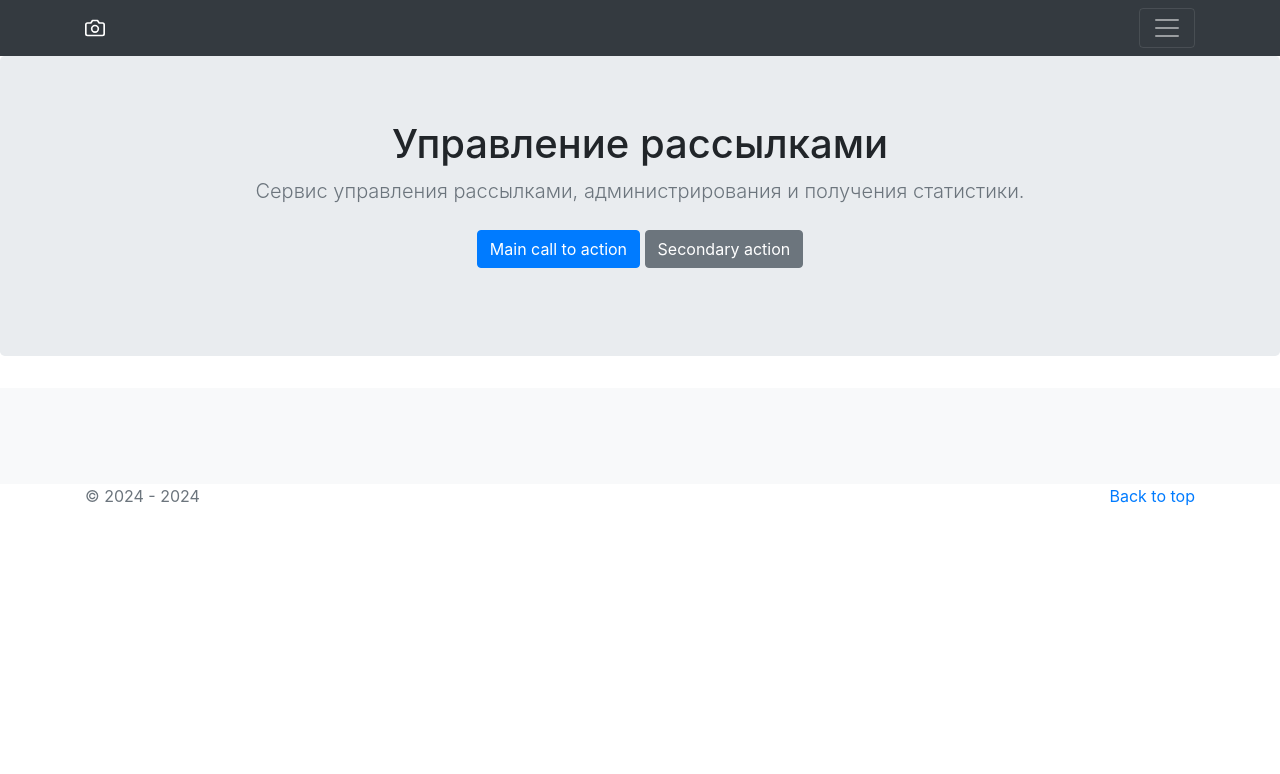
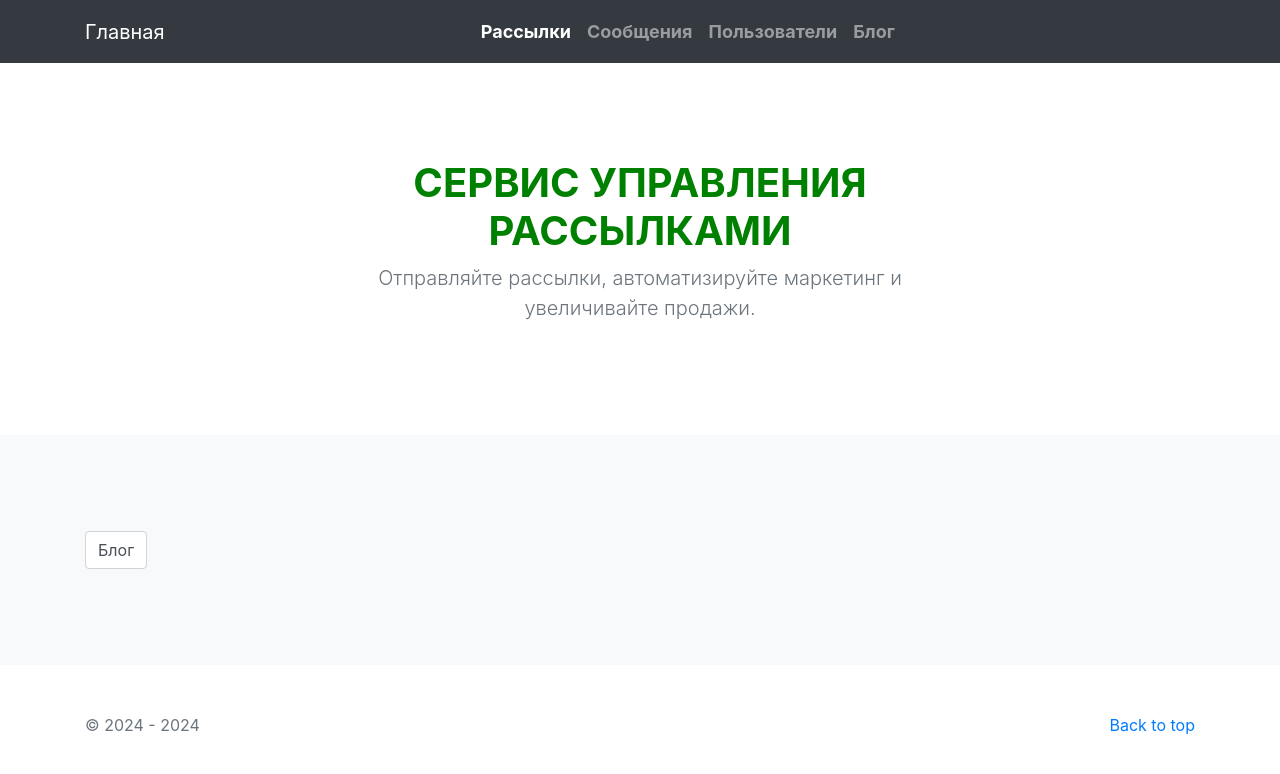
Before and after one commit to kkatka1/mailing_service, a Django app: template blog/templates/blog/blog_list.html in a window 1280 px wide. Shown: the top 774 px of the page. Run offline with Django 5.2, Linux system fonts and the light colour scheme; the template is opened without the code that fills it, so the values that code supplies are empty; some libraries are stand-ins or nearby versions.

Commit message:
резервный коммит

```diff
--- a/blog/templates/blog/blog_list.html
+++ b/blog/templates/blog/blog_list.html
@@ -1,28 +1,34 @@
-{% extends 'mailing/base.html' %}
+{% extends 'mailing/home.html' %}
+{% load my_tags %}
+{% block content %}
+<div class="album py-5 bg-body-tertiary">
+    <div class="container">
+        <div class="form-control text-center"> Блог </div>
+        <div class="row row-cols-1 row-cols-sm-2 row-cols-md-3 g-3">
 
-{% block content %}
-<div class="col-12 mb-5">
-    <a class="btn btn-outline-primary" href="{% url 'blog:create' %}">Добавить статью</a>
-</div>
-{% for object in object_list %}
-<div class="col-md-4">
-    <div class="card mb-4 box-shadow">
-        <div class="card-body">
-            <p class="card-text">
-                {{ object | title }}
-            </p>
-            <div class="d-flex justify-content-between align-items-center">
-                <div class="btn-group">
-                    <a href="{% url 'blog:view' object.pk %}"
-                       class="btn btn-sm btn-outline-secondary">Просмотр</a>
-                    <a href="{% url 'blog:update' object.pk %}" type="button"
-                       class="btn btn-sm btn-outline-secondary">Редактировать</a>
-                    <a href="{% url 'blog:delete' object.pk %}" type="button"
-                        class="btn btn-sm btn-outline-danger">Delete</a>
+            {% for item in object_list %}
+
+            <div class="col">
+                <div class="card shadow-sm">
+                    {% if blog.image %}
+                        <img src="{{ blog.image | media_filter }}">
+                    {% endif %}
+                    <div class="card-body">
+                        <p class="card-text">Тема: {{ item.title }}</p>
+                        <p class="card-text">Статус: {{ item.body | slice:":100" }}</p>
+                        <p class="card-text">Тема: {{ item.views_count }}</p>
+                        <div class="d-flex justify-content-between align-items-center">
+                            <div class="btn-group">
+                                <a class="btn btn-primary" href="{% url 'blog:blog_detail' item.pk %}" role="button">Посмотреть</a>
+
+                            </div>
+                        </div>
+                    </div>
                 </div>
             </div>
+
+            {% endfor %}
         </div>
     </div>
 </div>
-{% endfor %}
 {% endblock %}
--- a/config/settings.py
+++ b/config/settings.py
@@ -125,6 +125,7 @@ USE_TZ = True
 
 STATIC_URL = 'static/'
 
+
 STATICFILES_DIRS = (
     BASE_DIR / 'static',
 )
--- a/config/urls.py
+++ b/config/urls.py
@@ -22,6 +22,6 @@ from django.views.generic import RedirectView
 
 urlpatterns = [
     path('admin/', admin.site.urls),
-    path('mailing/', include('mailing.urls', namespace='mailing')),
+    path('', include('mailing.urls', namespace='mailing')),
     path('', RedirectView.as_view(url='mailing/')),
 ] + static(settings.MEDIA_URL, document_root=settings.MEDIA_ROOT)
--- a/mailing/templates/includes/inc_menu.html
+++ b/mailing/templates/includes/inc_menu.html
@@ -1,14 +1,24 @@
-<div class="col-sm-4 offset-md-1 py-4">
-    <h4 class="text-white">Меню</h4>
-    <ul class="list-unstyled">
-        <li><a href="#" class="text-white">Главная</a></li>
-        <li><a href="#" class="text-white">Список рассылок</a></li>
-        <li><a href="#" class="text-white">Создать рассылку</a></li>
-        <li><a href="#" class="text-white">Список клиентов</a></li>
-        <li><a href="#" class="text-white">Создать клиента</a></li>
-        <li><a href="#" class="text-white">Список сообщений</a></li>
-        <li><a href="#" class="text-white">Создать сообщение</a></li>
-        <li><a href="#" class="text-white">Блог</a></li>
-        <li><a href="#" class="text-white">Администрирование</a></li>
-    </ul>
-</div>
+<nav class="navbar navbar-expand-lg navbar-dark bg-dark">
+  <div class="container">
+    <a class="navbar-brand" href="#">Главная</a>
+    <button class="navbar-toggler" type="button" data-bs-toggle="collapse" data-bs-target="#navbarNav" aria-controls="navbarNav" aria-expanded="false" aria-label="Toggle navigation">
+      <span class="navbar-toggler-icon"></span>
+
+    </button>
+    <div class="collapse navbar-collapse justify-content-center" id="navbarNav">
+      <ul class="navbar-nav">
+         <a class="nav-link active" aria-current="page" href="{% url 'mailing:mailing_list' %}">Рассылки</a>
+        </li>
+        <li class="nav-item {% if request.resolver_match.url_name == 'messages' %}active{% endif %}">
+          <a class="nav-link" href="#">Сообщения</a>
+        </li>
+        <li class="nav-item {% if request.resolver_match.url_name == 'users_list' %}active{% endif %}">
+          <a class="nav-link" href="#">Пользователи</a>
+        </li>
+        <li class="nav-item {% if request.resolver_match.url_name == 'blog_list' %}active{% endif %}">
+          <a class="nav-link" href="#">Блог</a>
+        </li>
+      </ul>
+    </div>
+  </div>
+</nav>
--- a/mailing/templates/mailing/base.html
+++ b/mailing/templates/mailing/base.html
@@ -6,51 +6,29 @@
     <meta name="viewport" content="width=device-width, initial-scale=1, shrink-to-fit=no">
 
 
-    <title>{% if title %}{{ title }} - {% endif %}Управление рассылками</title>
+    <title>{% if title %}{{ title }} - {% endif %}</title>
 
     <!-- Bootstrap core CSS -->
      <link href="{% static 'css/bootstrap.min.css' %}" rel="stylesheet">
 
     <!-- Custom styles for this template -->
-    <link href="{% static 'css/pricing.css' %}" rel="stylesheet">
+    <link href="{% static 'css/album.css' %}" rel="stylesheet">
   </head>
 
   <body>
 
-    <header>
-      <div class="collapse bg-dark" id="navbarHeader">
-        <div class="container">
-          <div class="row">
-            <div class="col-sm-8 col-md-7 py-4">
-              <p class="text-muted">Отправляйте рассылки, автоматизируйте маркетинг и увеличивайте продажи Всё, что нужно для коммуникации с клиентами и роста бизнеса — в одной платформе</p>
-            </div>
-            {% include 'includes/inc_menu.html' %}
-          </div>
-        </div>
-      </div>
-      <div class="navbar navbar-dark bg-dark box-shadow">
-        <div class="container d-flex justify-content-between">
-          <a href="#" class="navbar-brand d-flex align-items-center">
-            <svg xmlns="http://www.w3.org/2000/svg" width="20" height="20" viewBox="0 0 24 24" fill="none" stroke="currentColor" stroke-width="2" stroke-linecap="round" stroke-linejoin="round" class="mr-2"><path d="M23 19a2 2 0 0 1-2 2H3a2 2 0 0 1-2-2V8a2 2 0 0 1 2-2h4l2-3h6l2 3h4a2 2 0 0 1 2 2z"></path><circle cx="12" cy="13" r="4"></circle></svg>
+  {% include 'includes/inc_menu.html' %}
 
-          </a>
-          <button class="navbar-toggler" type="button" data-toggle="collapse" data-target="#navbarHeader" aria-controls="navbarHeader" aria-expanded="false" aria-label="Toggle navigation">
-            <span class="navbar-toggler-icon"></span>
-          </button>
-        </div>
-      </div>
-    </header>
 
     <main role="main">
 
       <section class="jumbotron text-center">
         <div class="container">
-          <h1 class="jumbotron-heading"> Управление рассылками </h1>
-          <p class="lead text-muted"> Cервис управления рассылками, администрирования и получения статистики.</p>
+            <h1 class="jumbotron-heading">
+                {% block page_title %} сервис управления рассылками{% endblock %}
+            </h1>
+          <p class="lead text-muted"> Отправляйте рассылки, автоматизируйте маркетинг и увеличивайте продажи.</p>
           <p>
-            <a href="#" class="btn btn-primary my-2">Main call to action</a>
-            <a href="#" class="btn btn-secondary my-2">Secondary action</a>
-          </p>
         </div>
       </section>
 
@@ -58,21 +36,10 @@
         <div class="container">
 
           <div class="row">
-            {% for object in object_list %}
-            <div class="col-md-4">
-              <div class="card mb-4 box-shadow">
-                <div class="card-body">
-                    <p class="card-text">{{ object }}</p>
-                  <div class="d-flex justify-content-between align-items-center">
-                    <div class="btn-group">
-                      <button type="button" class="btn btn-sm btn-outline-secondary">View</button>
-                      <button type="button" class="btn btn-sm btn-outline-secondary">Edit</button>
-                    </div>
-                  </div>
-                </div>
-              </div>
-            </div>
-            {% endfor %}
+
+            {% block content %}
+            {% endblock %}
+
           </div>
         </div>
       </div>
@@ -87,20 +54,3 @@
           <p>&copy; 2024 - {% now 'Y' %}</p>
       </div>
     </footer>
-
-    <!-- Bootstrap core JavaScript
-    ================================================== -->
-    <!-- Placed at the end of the document so the pages load faster -->
-   <script src="https://code.jquery.com/jquery-3.2.1.slim.min.js" integrity="sha384-KJ3o2DKtIkvYIK3UENzmM7KCkRr/rE9/Qpg6aAZGJwFDMVNA/GpGFF93hXpG5KkN" crossorigin="anonymous"></script>
-    <script src="{% static 'js/popper.min.js' %}"></script>
-    <script src="{% static 'js/bootstrap.min.js' %}"></script>
-    <script src="{% static 'js/holder.min.js' %}"></script>
-    <script>
-      Holder.addTheme('thumb', {
-        bg: '#55595c',
-        fg: '#eceeef',
-        text: 'Thumbnail'
-      });
-    </script>
-  </body>
-</html>
--- /dev/null
+++ b/mailing/templates/mailing/home.html
@@ -0,0 +1,32 @@
+{% extends "mailing/base.html" %}
+{% block content %}
+<div class="container text-center">
+
+  <div class="container marketing">
+    <div class="row">
+      <div class="col-lg-4">
+        <h2 class="fw-normal">Всего рассылок:</h2>
+        <p>{{ total_mailings }}</p>
+        <p><a class="btn btn-secondary" href="{% url 'mailing:mailing_list' %}">Посмотреть детали &raquo;</a></p>
+      </div>
+      <div class="col-lg-4">
+        <h2 class="fw-normal">Активных рассылок:</h2>
+        <p>{{ active_mailings }}</p>
+        <p><a class="btn btn-secondary" href="{% url 'mailing:mailing_list' %}">Посмотреть детали &raquo;</a></p>
+      </div>
+      <div class="col-lg-4">
+        <h2 class="fw-normal">Уникальных клиентов:</h2>
+        <p>{{ unique_clients }}</p>
+        <p><a class="btn btn-secondary" href="{% url 'mailing:mailing_list' %}">Посмотреть детали &raquo;</a></p>
+      </div>
+    </div>
+  </div>
+
+    <h2 class="mt-5"> Cтатьи в тему</h2>
+    <ul>
+        {% for blog in random_posts %}
+            <li><a href="{% url 'blog:view' body.id %}">{{ blog.title }}</a></li>
+        {% endfor %}
+    </ul>
+</div>
+{% endblock %}
--- a/mailing/templates/mailing/mailing_detail.html
+++ b/mailing/templates/mailing/mailing_detail.html
@@ -1,9 +1,9 @@
-{% extends 'base.html' %}
+{% extends 'mailing/home.html' %}
 {% block content %}
   <h1>Детали рассылки</h1>
   <p><strong>Название:</strong> {{ mailing.name }}</p>
   <p><strong>Описание:</strong> {{ mailing.description }}</p>
-  <p><strong>Дата начала:</strong> {{ mailing.start_date }}</p>
+  <p><strong>Дата начала:</strong> {{ mailing.created_at }}</p>
   <p><strong>Дата окончания:</strong> {{ mailing.end_date }}</p>
   <p><strong>Статус:</strong> {{ mailing.status }}</p>
   <p><strong>Клиенты:</strong></p>
--- a/mailing/templates/mailing/mailing_list.html
+++ b/mailing/templates/mailing/mailing_list.html
@@ -1,5 +1,5 @@
-{% extends "mailing/base.html" %}
-{% block content %}
+{% extends "mailing/home.html" %}
+
 <h1>Список рассылок</h1>
 <a href="{% url 'mailing:mailing_create' %}" class="btn btn-primary mb-3">Создать новую рассылку</a>
 <table class="table">
@@ -25,4 +25,3 @@
         {% endfor %}
     </tbody>
 </table>
-{% endblock %}
--- a/mailing/urls.py
+++ b/mailing/urls.py
@@ -8,9 +8,10 @@ from mailing.views import MailingListView, MailingCreateView, MailingDetailView,
 app_name = MailingConfig.name
 
 urlpatterns = [
-    path('', MailingListView.as_view(), name='mailing_list'),
+    path('mailing/', MailingListView.as_view(), name='mailing_list'),
     path('create/', MailingCreateView.as_view(), name='mailing_create'),
-    path('<int:pk>/', MailingDetailView.as_view(), name='mailing_detail'),
-    path('<int:pk>/update/', MailingUpdateView.as_view(), name='mailing_update'),
-    path('<int:pk>/delete/', MailingDeleteView.as_view(), name='mailing_delete'),
+    path('mailing/<int:pk>/', MailingDetailView.as_view(), name='mailing_detail'),
+    path('mailing/<int:pk>/update/', MailingUpdateView.as_view(), name='mailing_update'),
+    path('mailing/<int:pk>/delete/', MailingDeleteView.as_view(), name='mailing_delete'),
+    path('home/', views.home, name='home'),
 ]
--- a/static/css/album.css
+++ b/static/css/album.css
@@ -20,7 +20,9 @@
 }
 
 .jumbotron-heading {
-  font-weight: 300;
+  text-transform: uppercase;  /* делает текст заглавными буквами */
+  color: green;  /* устанавливает зеленый цвет текста */
+  font-weight: bold;  /* делает текст жирным */
 }
 
 .jumbotron .container {
@@ -37,3 +39,23 @@ footer p {
 }
 
 .box-shadow { box-shadow: 0 .25rem .75rem rgba(0, 0, 0, .05); }
+
+.navbar-nav .nav-link {
+    font-size: 18px; /* Увеличиваем размер шрифта */
+    font-weight: bold; /* Делаем текст жирным */
+    padding: 10px 15px; /* Добавляем внутренние отступы */
+    color: #f8f9fa; /* Цвет текста */
+    transition: color 0.3s, background-color 0.3s; /* Эффекты при наведении */
+}
+
+.navbar-nav .nav-link:hover {
+    color: #343a40; /* Цвет текста при наведении */
+    background-color: #f8f9fa; /* Фон при наведении */
+    border-radius: 5px; /* Закругленные углы */
+}
+
+.navbar-nav .active > .nav-link {
+    color: #ffffff; /* Цвет активного элемента */
+    background-color: #007bff; /* Фон активного элемента */
+    border-radius: 5px; /* Закругленные углы */
+}
```
Also changed, not shown: blog/templates/blog/blog_confirm_delete.html (deleted, +0 -20 lines), blog/templates/blog/blog_detail.html (+23 -22 lines), blog/templates/blog/blog_form.html (deleted, +0 -26 lines), mailing/views.py (+48 -6 lines).
